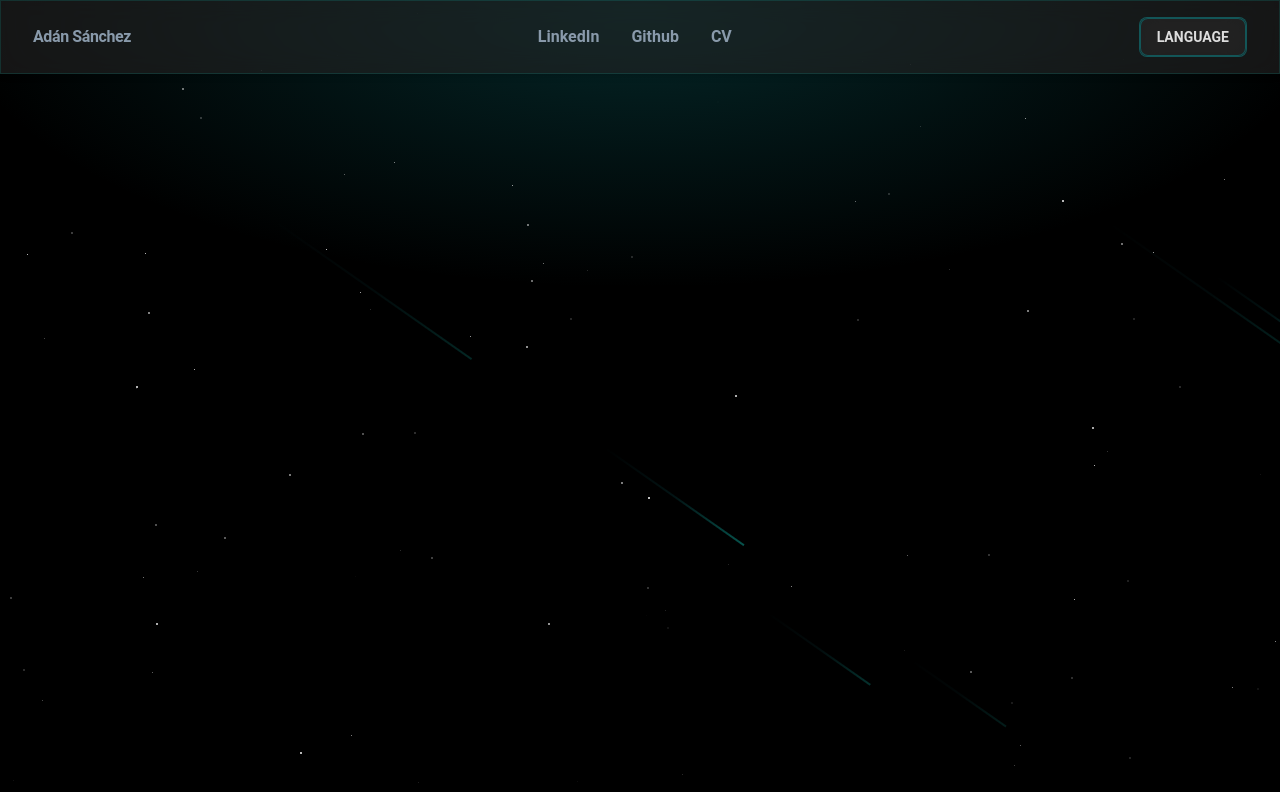
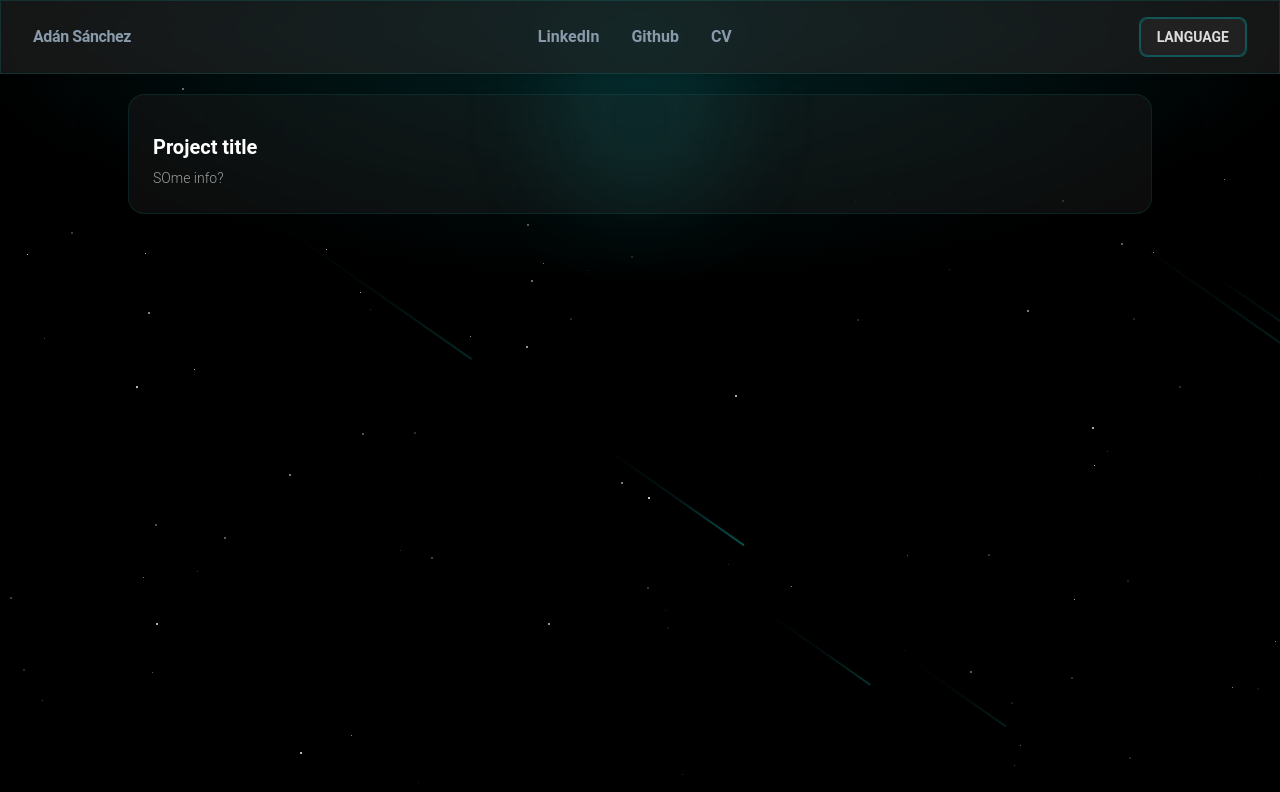
Before and after one commit to DEadMan10sds/Portfolio, a React (Vite) app: page /projects in a window 1280 px wide. Shown: the top 792 px of the page. Built offline with nearby package versions, Linux system fonts and the light colour scheme.

Commit message:
REMOVED: Unnecesary dependency on skills component ADD: Basic structure of project card ADD: Map iterator on Projects page

```diff
--- a/src/Pages/Projects.tsx
+++ b/src/Pages/Projects.tsx
@@ -1 +1,11 @@
-export const Projects = () => {};
+import ProjectCard from "../components/ProjectCard";
+
+export const Projects = () => {
+  return (
+    <>
+      {[1].map((project) => (
+        <ProjectCard />
+      ))}
+    </>
+  );
+};
--- /dev/null
+++ b/src/components/ProjectCard.tsx
@@ -0,0 +1,29 @@
+import { Card, CardBody, Typography } from "@material-tailwind/react";
+
+function ProjectCard() {
+  return (
+    <>
+      <Card className="rounded-2xl bg-[rgba(33,33,33,0.38)] backdrop-blur-xl border border-[rgba(13,115,119,0.22)] shadow-[0_18px_50px_rgba(0,0,0,0.45)]">
+        <CardBody className="flex h-full flex-col gap-4">
+          <div className="flex items-center justify-center">
+            <div className="absolute h-48 w-48 rounded-full bg-[rgba(13,115,119,0.18)] blur-2xl" />
+          </div>
+
+          <div className="mt-auto">
+            <Typography variant="h5" className="text-white leading-tight">
+              Project title
+            </Typography>
+
+            <div className="mt-2 flex items-center gap-2 text-white/65">
+              <Typography variant="small" className="text-white/60">
+                SOme info?
+              </Typography>
+            </div>
+          </div>
+        </CardBody>
+      </Card>
+    </>
+  );
+}
+
+export default ProjectCard;
--- a/src/components/Skills.tsx
+++ b/src/components/Skills.tsx
@@ -58,12 +58,12 @@ export const TabsContent = ({
 };
 
 export function Skills() {
-  const { t, i18n } = useTranslation();
+  const { t } = useTranslation();
 
   const skillSet = useMemo(() => {
     const obj = t("skillsSet", { returnObjects: true }) as SkillSet;
     return obj && typeof obj === "object" ? obj : {};
-  }, [i18n.language, t]);
+  }, [t]);
 
   const ids = useMemo(() => Object.keys(skillSet), [skillSet]);
 
--- a/src/main.tsx
+++ b/src/main.tsx
@@ -7,6 +7,7 @@ import "./i18n.ts";
 import { createBrowserRouter, Navigate, RouterProvider } from "react-router";
 import { Theme } from "./themes/Theme.ts";
 import Layout from "./Layouts/Layout.tsx";
+import { Projects } from "./Pages/Projects.tsx";
 
 const router = createBrowserRouter([
   {
@@ -19,9 +20,7 @@ const router = createBrowserRouter([
       },
       {
         path: "/projects",
-        Component: () => {
-          return <h1>This is the projects page</h1>;
-        },
+        Component: Projects,
       },
     ],
   },
```
